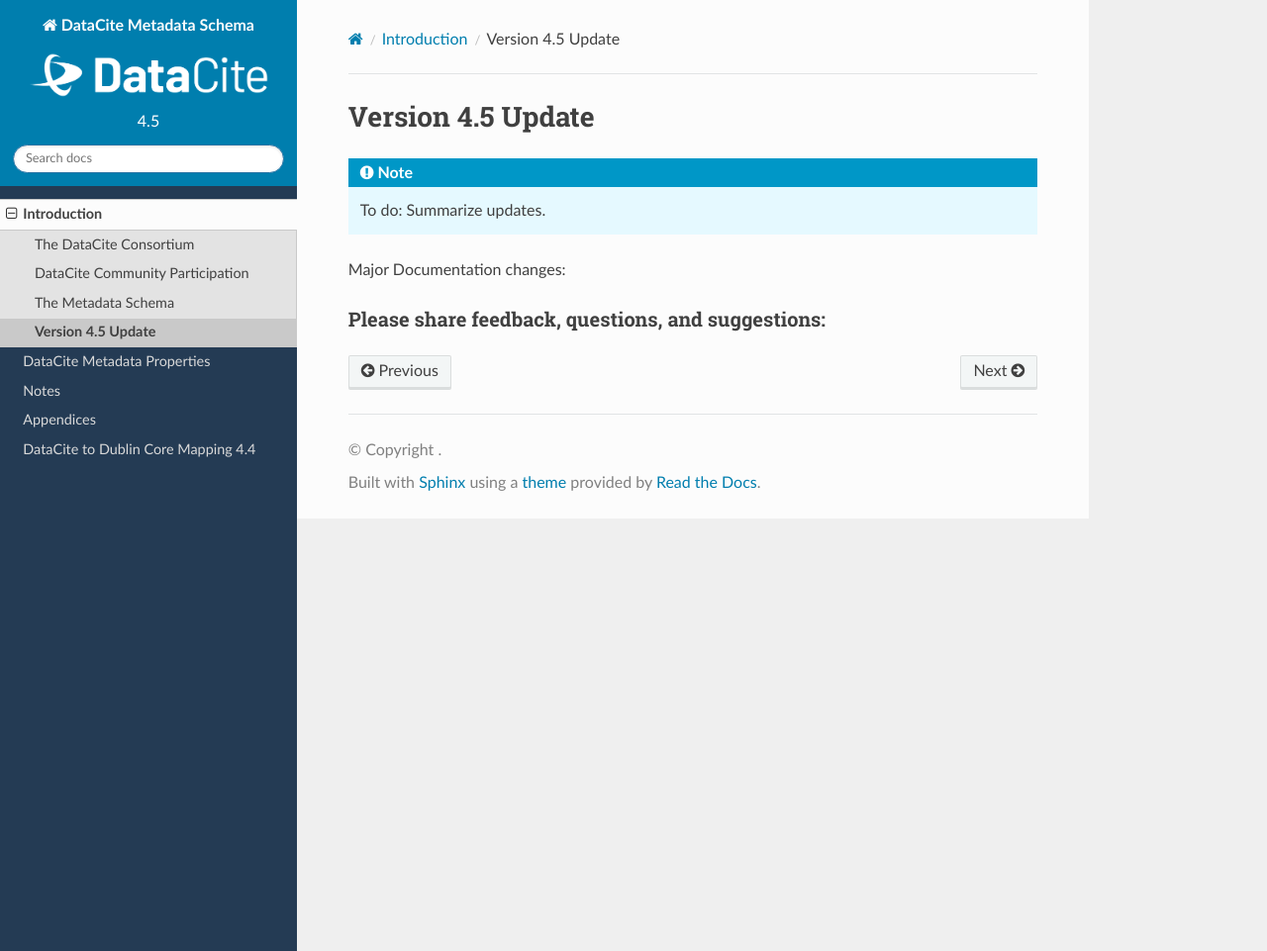
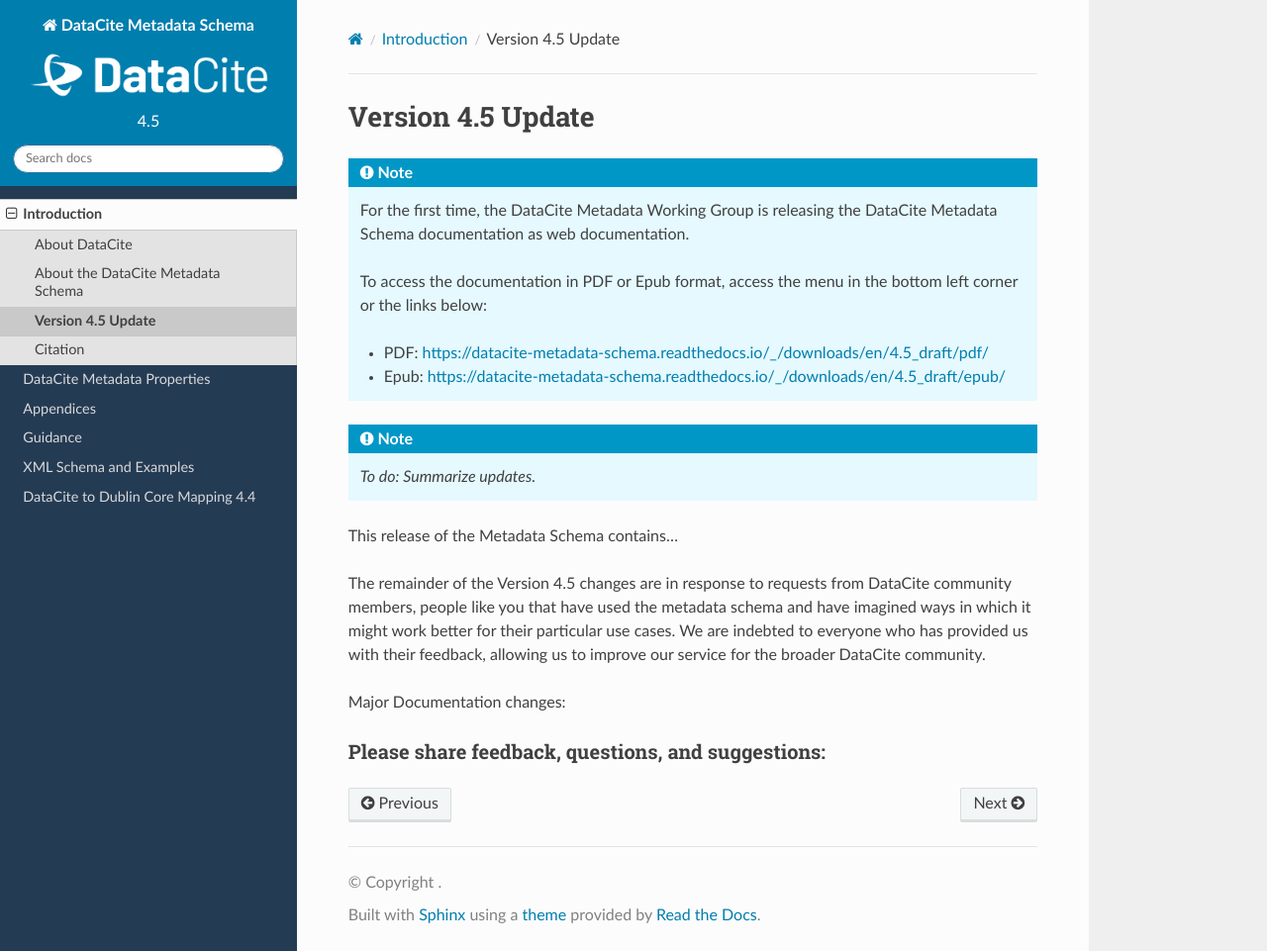
Before and after one commit to datacite/schema-docs, a Sphinx documentation site: the page built from docs/introduction/version_update.rst, in a window 1280 px wide and 961 px high. Shown: the whole window at 99% size. Built offline with Sphinx 7.4.7 and the Read the Docs theme 2.0.0, drawn with Linux system fonts in a browser that asks for light colours; comment, search, counter and statistics services are not loaded.

Commit message:
restructure intro

```diff
--- /dev/null
+++ b/docs/guidance/index.rst
@@ -0,0 +1,5 @@
+Guidance
+=====================================
+
+.. toctree::
+   dynamic_datasets
--- a/docs/index.rst
+++ b/docs/index.rst
@@ -38,6 +38,7 @@ Contents
 
    introduction/index
    properties/index
+   appendices/index
+   guidance/index
    notes
-   appendices/index
    dublin_core
--- a/docs/introduction/index.rst
+++ b/docs/introduction/index.rst
@@ -2,7 +2,7 @@ Introduction
 =====================================
 
 .. toctree::
-   datacite_consortium
-   datacite_community
-   metadata_schema
+   about_datacite
+   about_schema
    version_update
+   citation
--- a/docs/introduction/version_update.rst
+++ b/docs/introduction/version_update.rst
@@ -3,6 +3,20 @@ Version 4.5 Update
 
 .. note::
 
-   To do: Summarize updates.
+   For the first time, the DataCite Metadata Working Group is releasing the DataCite Metadata Schema documentation as web documentation.
+
+   To access the documentation in PDF or Epub format, access the menu in the bottom left corner or the links below:
+
+   - PDF: https://datacite-metadata-schema.readthedocs.io/_/downloads/en/4.5_draft/pdf/
+   - Epub: https://datacite-metadata-schema.readthedocs.io/_/downloads/en/4.5_draft/epub/
+
+.. note::
+
+   *To do: Summarize updates.*
+
+
+This release of the Metadata Schema contains...
+
+The remainder of the Version 4.5 changes are in response to requests from DataCite community members, people like you that have used the metadata schema and have imagined ways in which it might work better for their particular use cases. We are indebted to everyone who has provided us with their feedback, allowing us to improve our service for the broader DataCite community.
 
 Major Documentation changes:
--- a/docs/properties/index.rst
+++ b/docs/properties/index.rst
@@ -4,5 +4,4 @@ DataCite Metadata Properties
 
 .. toctree::
    overview
-   citation
    datacite_properties
```
Also changed, not shown: docs/guidance/dynamic_datasets.rst (renamed from docs/properties/citation.rst, +1 -32 lines), docs/introduction/about_datacite.rst (added, +24 -0 lines), docs/introduction/about_schema.rst (added, +24 -0 lines), docs/introduction/citation.rst (added, +34 -0 lines), docs/introduction/datacite_community.rst (deleted, +0 -15 lines), docs/introduction/datacite_consortium.rst (deleted, +0 -27 lines), docs/introduction/metadata_schema.rst (deleted, +0 -26 lines), docs/notes.rst (+6 -17 lines).
